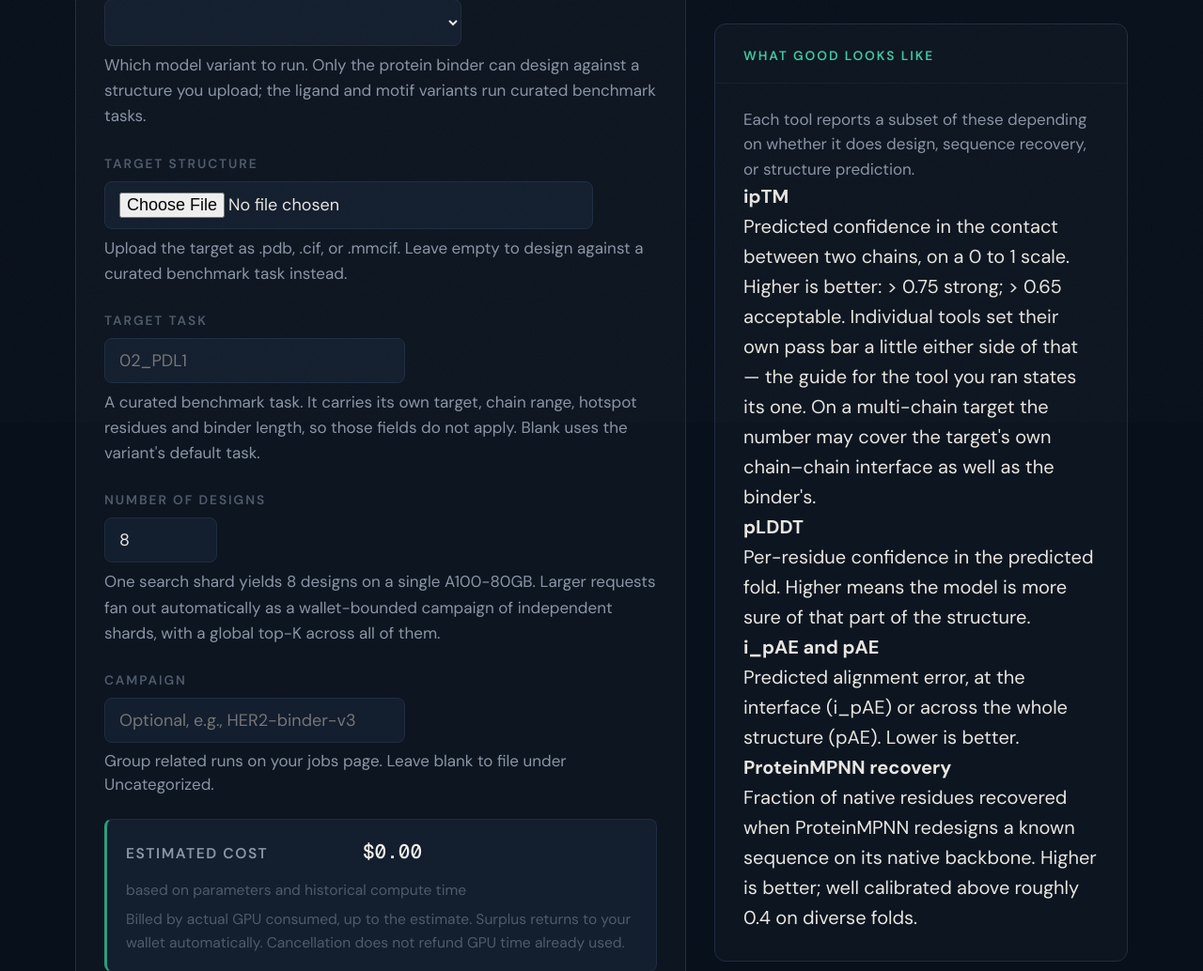
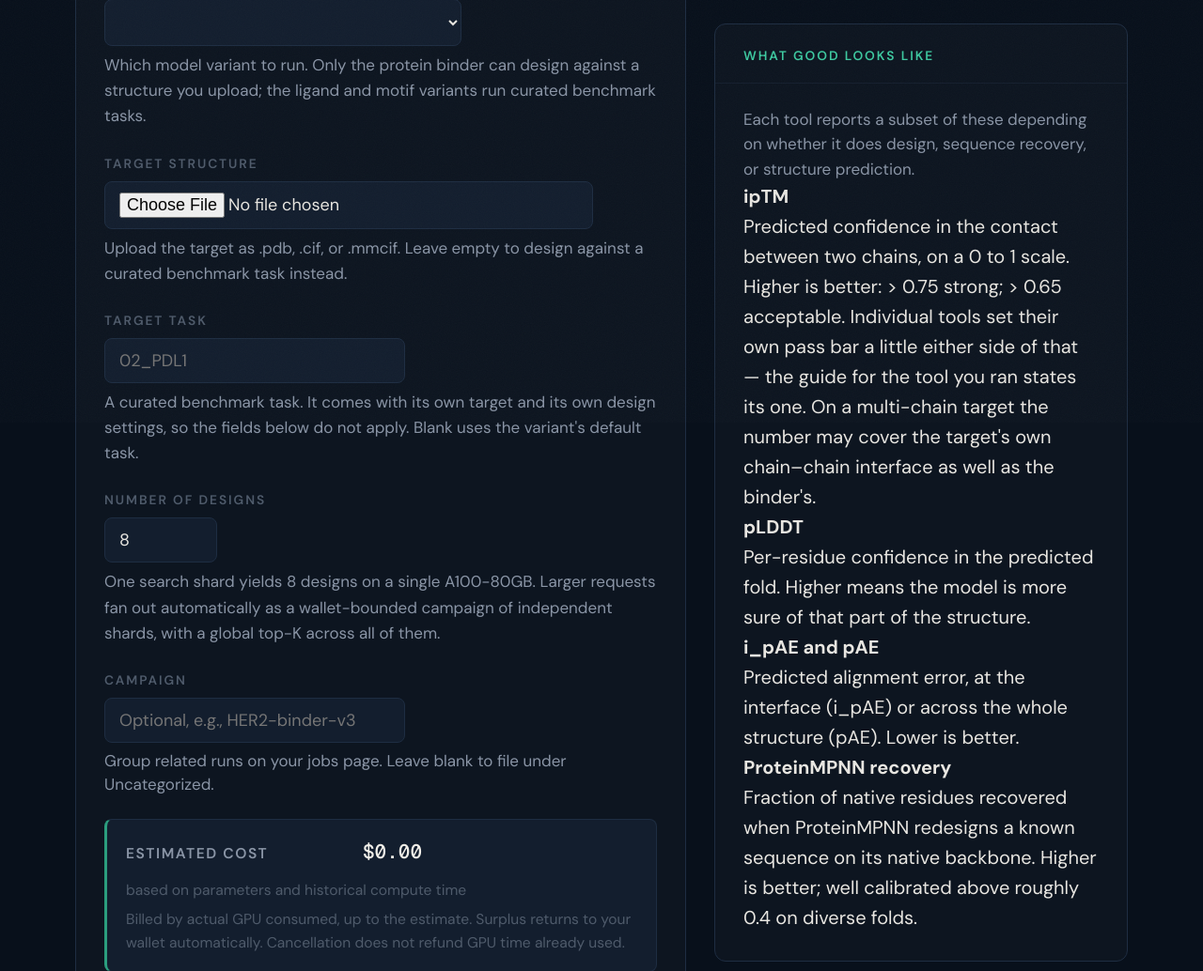
Before and after one commit to leowan7/tools-hub, a Flask app: template templates/tools/proteina_form.html in a window 1280 px wide. Shown: the part 350-1384 px from the top of the page at 94% size. Run offline with Flask 3, Linux system fonts and the light colour scheme; the template is opened without the code that fills it, so the values that code supplies are empty; some libraries are stand-ins or nearby versions.

Commit message:
Two more from reading the rendered pages
opendde's <title> was still 67 characters after the first trim, over the
65-char SERP cap the title map exists to respect. "Protein, DNA, RNA,
Ligand" brings it to 64; every one of the fourteen is now under.

proteina's first use of "hotspot" was in the Target task help, and the
field that glosses it lives in #custom-fields, which that branch of the
form HIDES -- a reader on the curated path met the term and never saw
the definition. The enumeration is dropped; the glossed field below is
now the first use.

Co-Authored-By: Claude Opus 5 <noreply@anthropic.com>

```diff
--- a/blueprints/tools.py
+++ b/blueprints/tools.py
@@ -503,7 +503,7 @@ _PREVIEW_TITLE_PHRASES: dict[str, str] = {
     # which rendered a 72-character <title> — over the 65-char SERP cap
     # this map exists to respect, and repeating "co-folding" from the
     # short name that precedes it.
-    "opendde": "Protein, DNA, RNA and Ligand",
+    "opendde": "Protein, DNA, RNA, Ligand",
     "proteina": "Hard-Target Binder Design",
 }
 
--- a/templates/tools/proteina_form.html
+++ b/templates/tools/proteina_form.html
@@ -137,10 +137,16 @@
             <input type="text" name="task_name" id="task_name" maxlength="64"
                    placeholder="02_PDL1" {{ pre_value(pre_fill, "task_name", "") }}
                    class="proteina-field" style="max-width: 320px;">
+            {# Was "its own target, chain range, hotspots and binder
+               length". That is the FIRST use of "hotspot" on the page and
+               the glossed field is in #custom-fields, which this branch
+               hides -- a reader on the curated path never sees the
+               definition. The list is not worth the wall: the fields it
+               names are right below, greyed out. #}
             <div class="proteina-help">
-              A curated benchmark task. It carries its own target, chain range,
-              hotspot residues and binder length, so those fields do not apply.
-              Blank uses the variant's default task.
+              A curated benchmark task. It comes with its own target and its
+              own design settings, so the fields below do not apply. Blank
+              uses the variant's default task.
             </div>
           </div>
 
```
